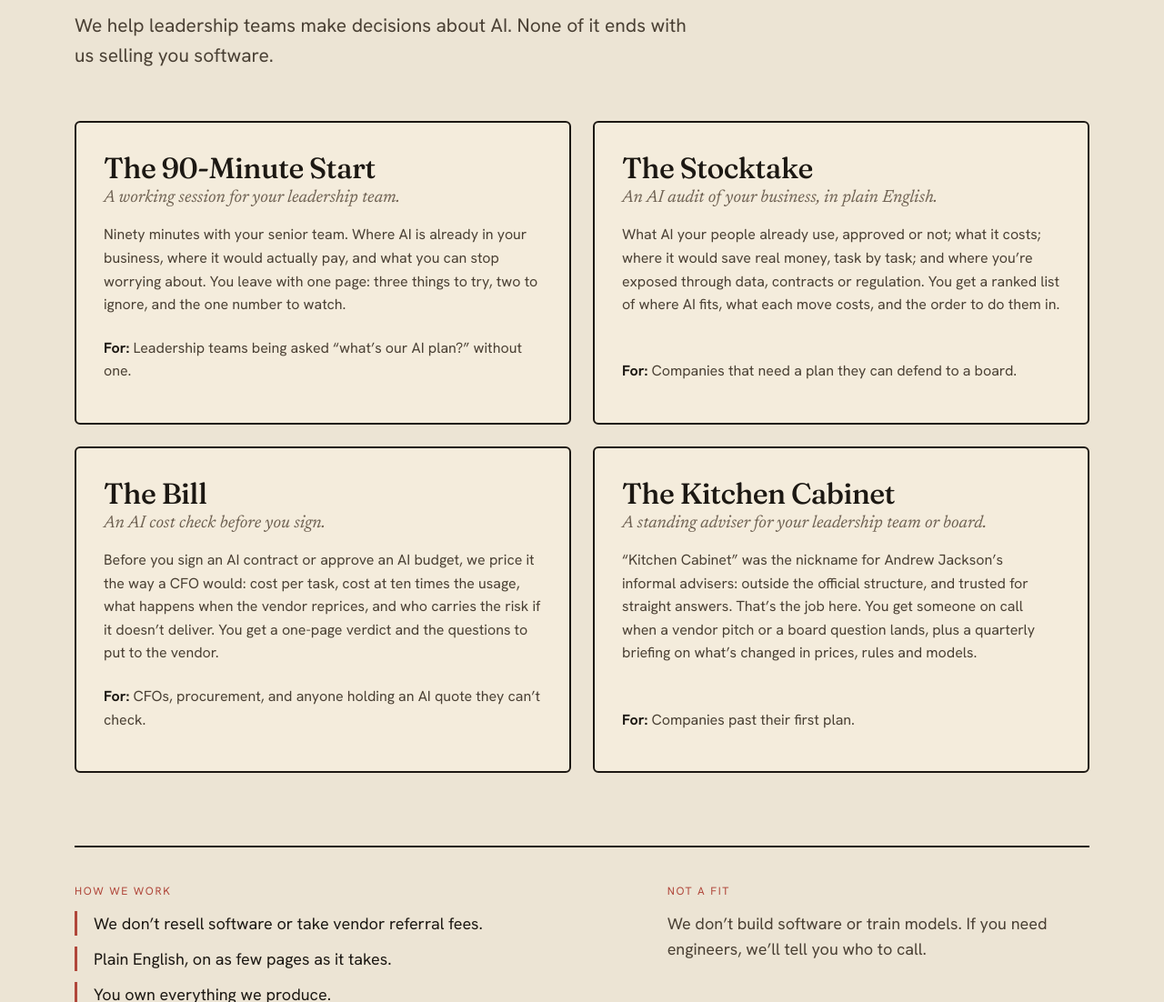
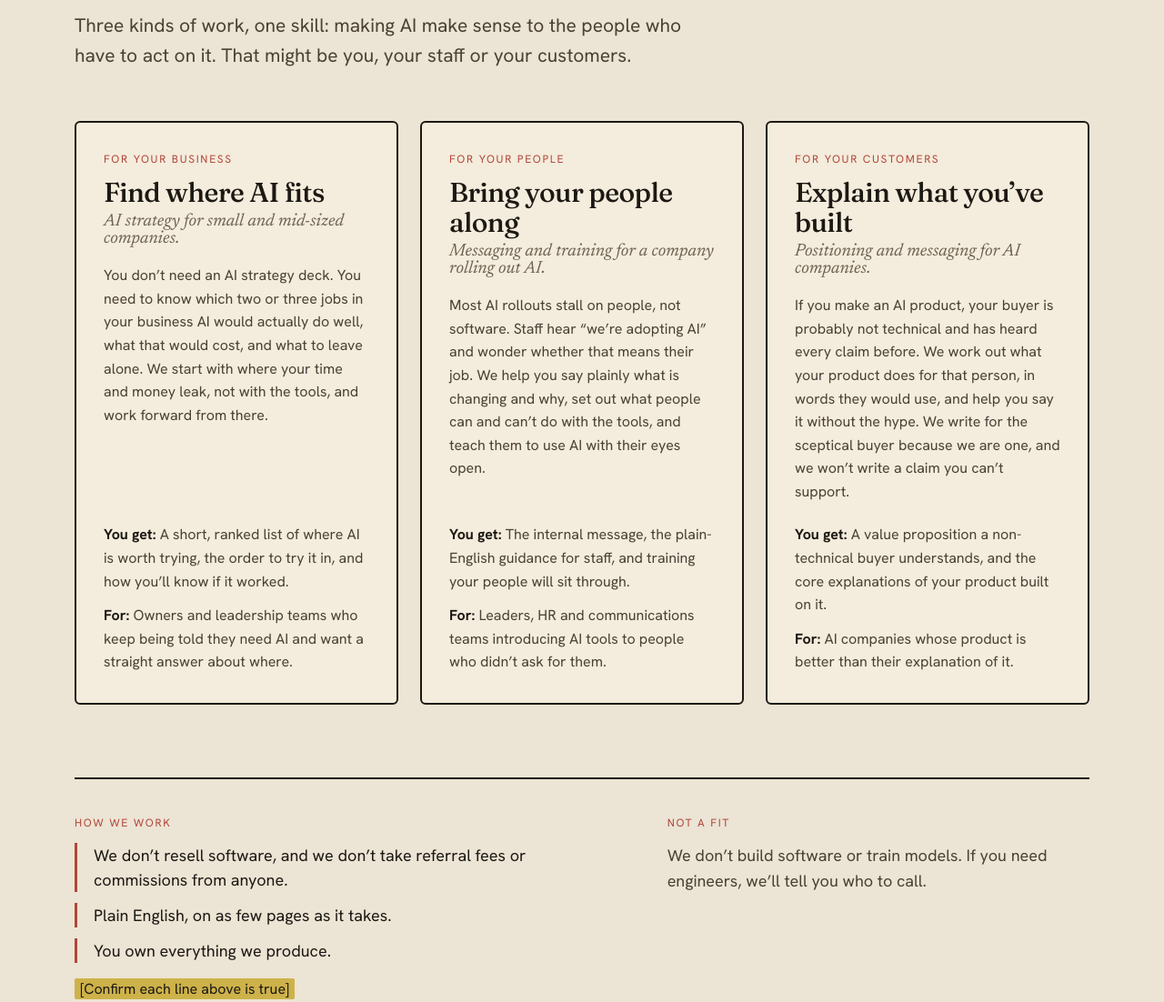
Before and after one commit to Meatandpotatoesai/meatandpotatoes, a plain HTML site: page site/work-with-us.html in a window 1280 px wide. Shown: the part 300-1402 px from the top of the page at 91% size. Drawn offline with Linux system fonts and the light colour scheme.

Commit message:
Services page: three services in place of the stand-in offers
- Find where AI fits, Bring your people along, Explain what you've built
- About, homepage, tools and ARIA pages updated to match
- Proposed independence rule flagged on the page for a decision

Co-Authored-By: Claude Fable 5.2 <noreply@anthropic.com>
Claude-Session: https://claude.ai/code/session_01HsBtVgYH7BrQc8VqNrdEz9

```diff
--- a/site/work-with-us.html
+++ b/site/work-with-us.html
@@ -4,9 +4,9 @@
 <meta charset="utf-8">
 <meta name="viewport" content="width=device-width, initial-scale=1">
 <title>Services: AI consulting in plain English — Meat &amp; Potatoes</title>
-<meta name="description" content="What Meat &amp; Potatoes does for clients: plain-English AI consulting for leadership teams, and how to get in touch.">
+<meta name="description" content="What Meat &amp; Potatoes does for clients: finding where AI fits in a business, helping companies explain an AI rollout to their staff, and messaging for AI companies.">
 <meta property="og:title" content="Services: AI consulting in plain English — Meat &amp; Potatoes">
-<meta property="og:description" content="What Meat &amp; Potatoes does for clients: plain-English AI consulting for leadership teams, and how to get in touch.">
+<meta property="og:description" content="What Meat &amp; Potatoes does for clients: finding where AI fits in a business, helping companies explain an AI rollout to their staff, and messaging for AI companies.">
 <meta property="og:type" content="website">
 <meta property="og:url" content="https://meatandpotatoes.ai/work-with-us">
 <meta property="og:image" content="https://meatandpotatoes.ai/assets/og-default.jpg">
@@ -67,34 +67,34 @@
   <section style="max-width:1180px; margin:0 auto; padding:88px 32px 56px;">
     <div style="font-family:'Hanken Grotesk', sans-serif; font-size:13px; letter-spacing:0.2em; text-transform:uppercase; color:#b0463a; margin-bottom:22px;">Services</div>
     <h1 style="font-family:'Fraunces', Georgia, serif; font-weight:500; font-size:clamp(42px,6vw,80px); line-height:1.04; letter-spacing:-0.025em; margin:0 0 26px; max-width:900px;">What we do for clients.</h1>
-    <p style="font-size:21px; line-height:1.55; color:#4a4034; max-width:680px; margin:0; text-wrap:pretty;">We help leadership teams make decisions about AI. None of it ends with us selling you software.</p>
+    <p style="font-size:21px; line-height:1.55; color:#4a4034; max-width:680px; margin:0; text-wrap:pretty;">Three kinds of work, one skill: making AI make sense to the people who have to act on it. That might be you, your staff or your customers.</p>
   </section>
 
   <section style="max-width:1180px; margin:0 auto; padding:0 32px 32px;">
-    <div style="display:grid; grid-template-columns:repeat(2,1fr); gap:24px;" class="g2">
-      <div id="start" style="display:flex; flex-direction:column; padding:32px 30px; background:#f4ecdc; border:2px solid #1c1813; border-radius:6px; scroll-margin-top:110px;">
-        <h2 style="font-family:'Fraunces', Georgia, serif; font-weight:500; font-size:32px; line-height:1.1; letter-spacing:-0.02em; margin:0 0 6px;">The 90-Minute Start</h2>
-        <p style="font-family:'Newsreader', Georgia, serif; font-style:italic; font-size:19px; color:#6d6051; margin:0 0 18px;">A working session for your leadership team.</p>
-        <p style="font-size:16px; line-height:1.6; color:#4a4034; margin:0 0 12px;">Ninety minutes with your senior team. Where AI is already in your business, where it would actually pay, and what you can stop worrying about. You leave with one page: three things to try, two to ignore, and the one number to watch.</p>
-        <p style="font-size:16px; line-height:1.6; color:#4a4034; margin:0 0 12px; margin-top:auto; padding-top:10px;"><strong style="color:#1c1813;">For:</strong> Leadership teams being asked &ldquo;what&rsquo;s our AI plan?&rdquo; without one.</p>
+    <div style="display:grid; grid-template-columns:repeat(3,1fr); gap:24px;" class="g3">
+      <div id="strategy" style="display:flex; flex-direction:column; padding:32px 30px; background:#f4ecdc; border:2px solid #1c1813; border-radius:6px; scroll-margin-top:110px;">
+        <div style="font-family:'Hanken Grotesk', sans-serif; font-size:12px; letter-spacing:0.14em; text-transform:uppercase; color:#b0463a; margin-bottom:12px;">For your business</div>
+        <h2 style="font-family:'Fraunces', Georgia, serif; font-weight:500; font-size:30px; line-height:1.1; letter-spacing:-0.02em; margin:0 0 6px;">Find where AI fits</h2>
+        <p style="font-family:'Newsreader', Georgia, serif; font-style:italic; font-size:19px; color:#6d6051; margin:0 0 18px;">AI strategy for small and mid-sized companies.</p>
+        <p style="font-size:16px; line-height:1.6; color:#4a4034; margin:0 0 12px;">You don&rsquo;t need an AI strategy deck. You need to know which two or three jobs in your business AI would actually do well, what that would cost, and what to leave alone. We start with where your time and money leak, not with the tools, and work forward from there.</p>
+        <p style="font-size:16px; line-height:1.6; color:#4a4034; margin:0 0 12px; margin-top:auto; padding-top:10px;"><strong style="color:#1c1813;">You get:</strong> A short, ranked list of where AI is worth trying, the order to try it in, and how you&rsquo;ll know if it worked.</p>
+        <p style="font-size:16px; line-height:1.6; color:#4a4034; margin:0 0 12px; margin:0;"><strong style="color:#1c1813;">For:</strong> Owners and leadership teams who keep being told they need AI and want a straight answer about where.</p>
       </div>
-      <div id="stocktake" style="display:flex; flex-direction:column; padding:32px 30px; background:#f4ecdc; border:2px solid #1c1813; border-radius:6px; scroll-margin-top:110px;">
-        <h2 style="font-family:'Fraunces', Georgia, serif; font-weight:500; font-size:32px; line-height:1.1; letter-spacing:-0.02em; margin:0 0 6px;">The Stocktake</h2>
-        <p style="font-family:'Newsreader', Georgia, serif; font-style:italic; font-size:19px; color:#6d6051; margin:0 0 18px;">An AI audit of your business, in plain English.</p>
-        <p style="font-size:16px; line-height:1.6; color:#4a4034; margin:0 0 12px;">What AI your people already use, approved or not; what it costs; where it would save real money, task by task; and where you&rsquo;re exposed through data, contracts or regulation. You get a ranked list of where AI fits, what each move costs, and the order to do them in.</p>
-        <p style="font-size:16px; line-height:1.6; color:#4a4034; margin:0 0 12px; margin-top:auto; padding-top:10px;"><strong style="color:#1c1813;">For:</strong> Companies that need a plan they can defend to a board.</p>
+      <div id="rollout" style="display:flex; flex-direction:column; padding:32px 30px; background:#f4ecdc; border:2px solid #1c1813; border-radius:6px; scroll-margin-top:110px;">
+        <div style="font-family:'Hanken Grotesk', sans-serif; font-size:12px; letter-spacing:0.14em; text-transform:uppercase; color:#b0463a; margin-bottom:12px;">For your people</div>
+        <h2 style="font-family:'Fraunces', Georgia, serif; font-weight:500; font-size:30px; line-height:1.1; letter-spacing:-0.02em; margin:0 0 6px;">Bring your people along</h2>
+        <p style="font-family:'Newsreader', Georgia, serif; font-style:italic; font-size:19px; color:#6d6051; margin:0 0 18px;">Messaging and training for a company rolling out AI.</p>
+        <p style="font-size:16px; line-height:1.6; color:#4a4034; margin:0 0 12px;">Most AI rollouts stall on people, not software. Staff hear &ldquo;we&rsquo;re adopting AI&rdquo; and wonder whether that means their job. We help you say plainly what is changing and why, set out what people can and can&rsquo;t do with the tools, and teach them to use AI with their eyes open.</p>
+        <p style="font-size:16px; line-height:1.6; color:#4a4034; margin:0 0 12px; margin-top:auto; padding-top:10px;"><strong style="color:#1c1813;">You get:</strong> The internal message, the plain-English guidance for staff, and training your people will sit through.</p>
+        <p style="font-size:16px; line-height:1.6; color:#4a4034; margin:0 0 12px; margin:0;"><strong style="color:#1c1813;">For:</strong> Leaders, HR and communications teams introducing AI tools to people who didn&rsquo;t ask for them.</p>
       </div>
-      <div id="bill" style="display:flex; flex-direction:column; padding:32px 30px; background:#f4ecdc; border:2px solid #1c1813; border-radius:6px; scroll-margin-top:110px;">
-        <h2 style="font-family:'Fraunces', Georgia, serif; font-weight:500; font-size:32px; line-height:1.1; letter-spacing:-0.02em; margin:0 0 6px;">The Bill</h2>
-        <p style="font-family:'Newsreader', Georgia, serif; font-style:italic; font-size:19px; color:#6d6051; margin:0 0 18px;">An AI cost check before you sign.</p>
-        <p style="font-size:16px; line-height:1.6; color:#4a4034; margin:0 0 12px;">Before you sign an AI contract or approve an AI budget, we price it the way a CFO would: cost per task, cost at ten times the usage, what happens when the vendor reprices, and who carries the risk if it doesn&rsquo;t deliver. You get a one-page verdict and the questions to put to the vendor.</p>
-        <p style="font-size:16px; line-height:1.6; color:#4a4034; margin:0 0 12px; margin-top:auto; padding-top:10px;"><strong style="color:#1c1813;">For:</strong> CFOs, procurement, and anyone holding an AI quote they can&rsquo;t check.</p>
-      </div>
-      <div id="cabinet" style="display:flex; flex-direction:column; padding:32px 30px; background:#f4ecdc; border:2px solid #1c1813; border-radius:6px; scroll-margin-top:110px;">
-        <h2 style="font-family:'Fraunces', Georgia, serif; font-weight:500; font-size:32px; line-height:1.1; letter-spacing:-0.02em; margin:0 0 6px;">The Kitchen Cabinet</h2>
-        <p style="font-family:'Newsreader', Georgia, serif; font-style:italic; font-size:19px; color:#6d6051; margin:0 0 18px;">A standing adviser for your leadership team or board.</p>
-        <p style="font-size:16px; line-height:1.6; color:#4a4034; margin:0 0 12px;">&ldquo;Kitchen Cabinet&rdquo; was the nickname for Andrew Jackson&rsquo;s informal advisers: outside the official structure, and trusted for straight answers. That&rsquo;s the job here. You get someone on call when a vendor pitch or a board question lands, plus a quarterly briefing on what&rsquo;s changed in prices, rules and models.</p>
-        <p style="font-size:16px; line-height:1.6; color:#4a4034; margin:0 0 12px; margin-top:auto; padding-top:10px;"><strong style="color:#1c1813;">For:</strong> Companies past their first plan.</p>
+      <div id="messaging" style="display:flex; flex-direction:column; padding:32px 30px; background:#f4ecdc; border:2px solid #1c1813; border-radius:6px; scroll-margin-top:110px;">
+        <div style="font-family:'Hanken Grotesk', sans-serif; font-size:12px; letter-spacing:0.14em; text-transform:uppercase; color:#b0463a; margin-bottom:12px;">For your customers</div>
+        <h2 style="font-family:'Fraunces', Georgia, serif; font-weight:500; font-size:30px; line-height:1.1; letter-spacing:-0.02em; margin:0 0 6px;">Explain what you&rsquo;ve built</h2>
+        <p style="font-family:'Newsreader', Georgia, serif; font-style:italic; font-size:19px; color:#6d6051; margin:0 0 18px;">Positioning and messaging for AI companies.</p>
+        <p style="font-size:16px; line-height:1.6; color:#4a4034; margin:0 0 12px;">If you make an AI product, your buyer is probably not technical and has heard every claim before. We work out what your product does for that person, in words they would use, and help you say it without the hype. We write for the sceptical buyer because we are one, and we won&rsquo;t write a claim you can&rsquo;t support.</p>
+        <p style="font-size:16px; line-height:1.6; color:#4a4034; margin:0 0 12px; margin-top:auto; padding-top:10px;"><strong style="color:#1c1813;">You get:</strong> A value proposition a non-technical buyer understands, and the core explanations of your product built on it.</p>
+        <p style="font-size:16px; line-height:1.6; color:#4a4034; margin:0 0 12px; margin:0;"><strong style="color:#1c1813;">For:</strong> AI companies whose product is better than their explanation of it.</p>
       </div>
     </div>
   </section>
@@ -104,11 +104,12 @@
       <div>
         <div style="font-family:'Hanken Grotesk', sans-serif; font-size:12px; letter-spacing:0.14em; text-transform:uppercase; color:#b0463a; margin-bottom:14px;">How we work</div>
         <div style="display:flex; flex-direction:column; gap:12px;">
-          <p style="font-size:18px; line-height:1.5; color:#1c1813; margin:0; padding-left:18px; border-left:3px solid #b0463a;">We don&rsquo;t resell software or take vendor referral fees.</p>
+          <p style="font-size:18px; line-height:1.5; color:#1c1813; margin:0; padding-left:18px; border-left:3px solid #b0463a;">We don&rsquo;t resell software, and we don&rsquo;t take referral fees or commissions from anyone.</p>
           <p style="font-size:18px; line-height:1.5; color:#1c1813; margin:0; padding-left:18px; border-left:3px solid #b0463a;">Plain English, on as few pages as it takes.</p>
           <p style="font-size:18px; line-height:1.5; color:#1c1813; margin:0; padding-left:18px; border-left:3px solid #b0463a;">You own everything we produce.</p>
         </div>
-        <p style="font-size:16px; line-height:1.6; color:#4a4034; margin:0 0 12px; margin-top:16px;"><span style="background:#cdb24a; color:#1c1813; padding:1px 6px; border-radius:2px;">[Keep each line above only if it is true]</span></p>
+        <p style="font-size:16px; line-height:1.6; color:#4a4034; margin:0 0 12px; margin-top:16px;"><span style="background:#cdb24a; color:#1c1813; padding:1px 6px; border-radius:2px;">[Confirm each line above is true]</span></p>
+        <p style="font-size:16px; line-height:1.6; color:#4a4034; margin:0 0 12px; margin-top:10px;"><span style="background:#cdb24a; color:#1c1813; padding:1px 6px; border-radius:2px;">[Proposed rule, because you now work for both AI buyers and AI sellers: &ldquo;When an AI company pays us to explain its product, we say so, and we don&rsquo;t recommend that product to our advisory clients.&rdquo; Keep, reword or cut]</span></p>
       </div>
       <div>
         <div style="font-family:'Hanken Grotesk', sans-serif; font-size:12px; letter-spacing:0.14em; text-transform:uppercase; color:#b0463a; margin-bottom:14px;">Not a fit</div>
```
Also changed, not shown: site/aria-assessment.html (+1 -1 lines), site/how.html (+2 -2 lines), site/index.html (+1 -1 lines), site/who.html (+10 -14 lines).
